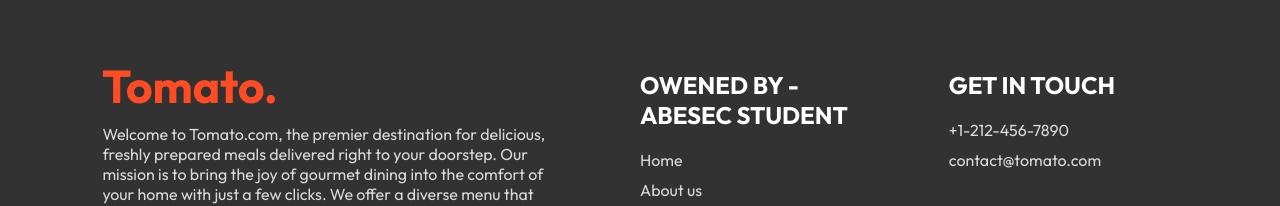
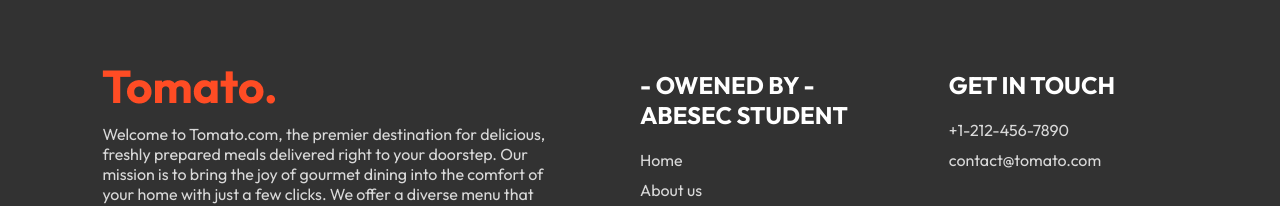
Before and after one commit to ABC11xyz/FOOD, a React (Vite) app in the folder Frontend/: page /verify in a window 1280 px wide. Shown: the part 490-696 px from the top of the page. Built offline with nearby package versions, Linux system fonts and the light colour scheme; no server answers.

Commit message:
Update Footer.jsx

```diff
--- a/Frontend/src/components/Footer/Footer.jsx
+++ b/Frontend/src/components/Footer/Footer.jsx
@@ -16,7 +16,8 @@ const Footer = () => {
             </div>
         </div>
         <div className="footer-content-center">
-            <h2>OWENED BY -<a href="https://abes.ac.in/">ABESEC</a> STUDENT</h2>
+            <h2> - OWENED BY -
+              <a href="https://abes.ac.in/">ABESEC</a> STUDENT</h2>
             <ul>
                 <li>Home</li>
                 <li>About us</li>
```
